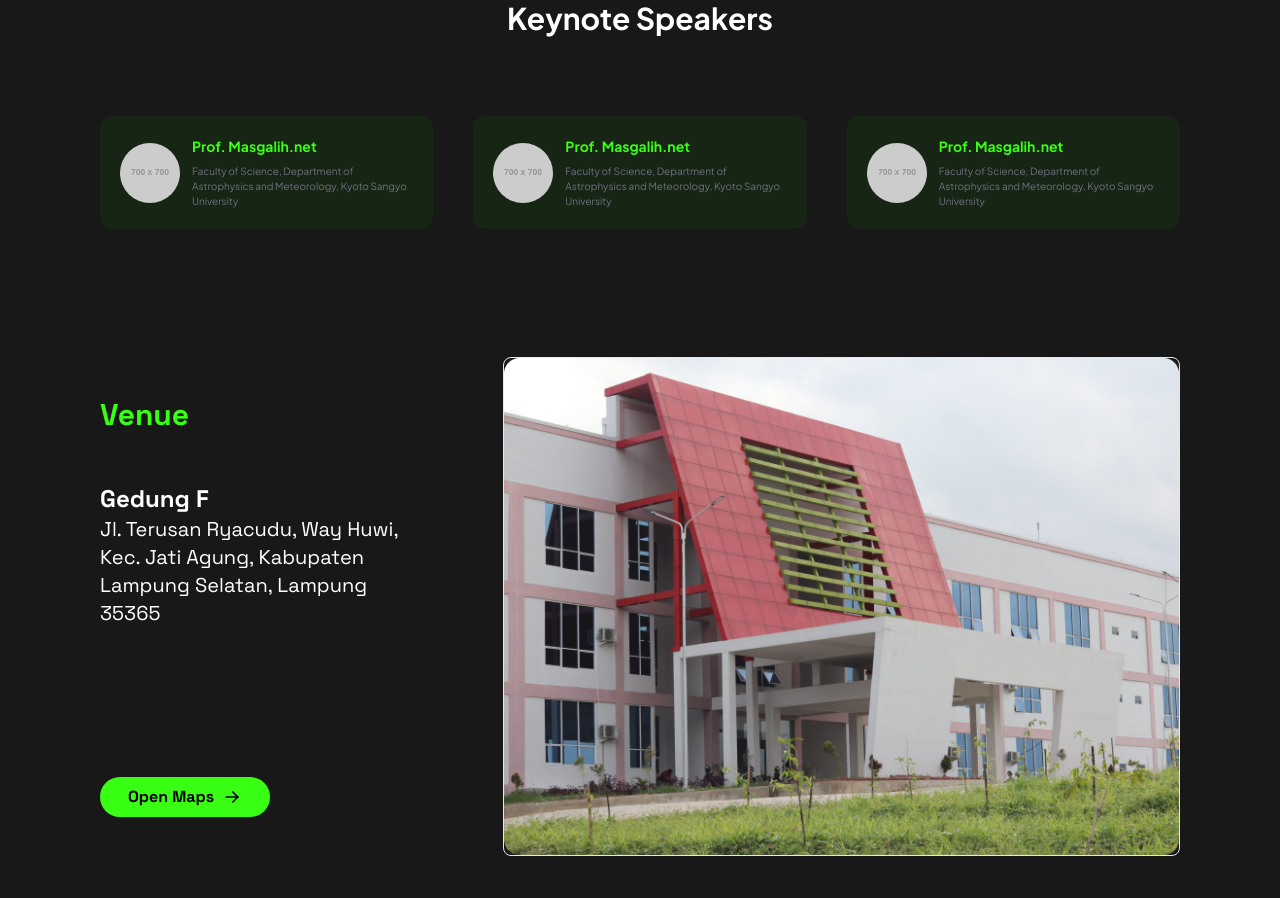
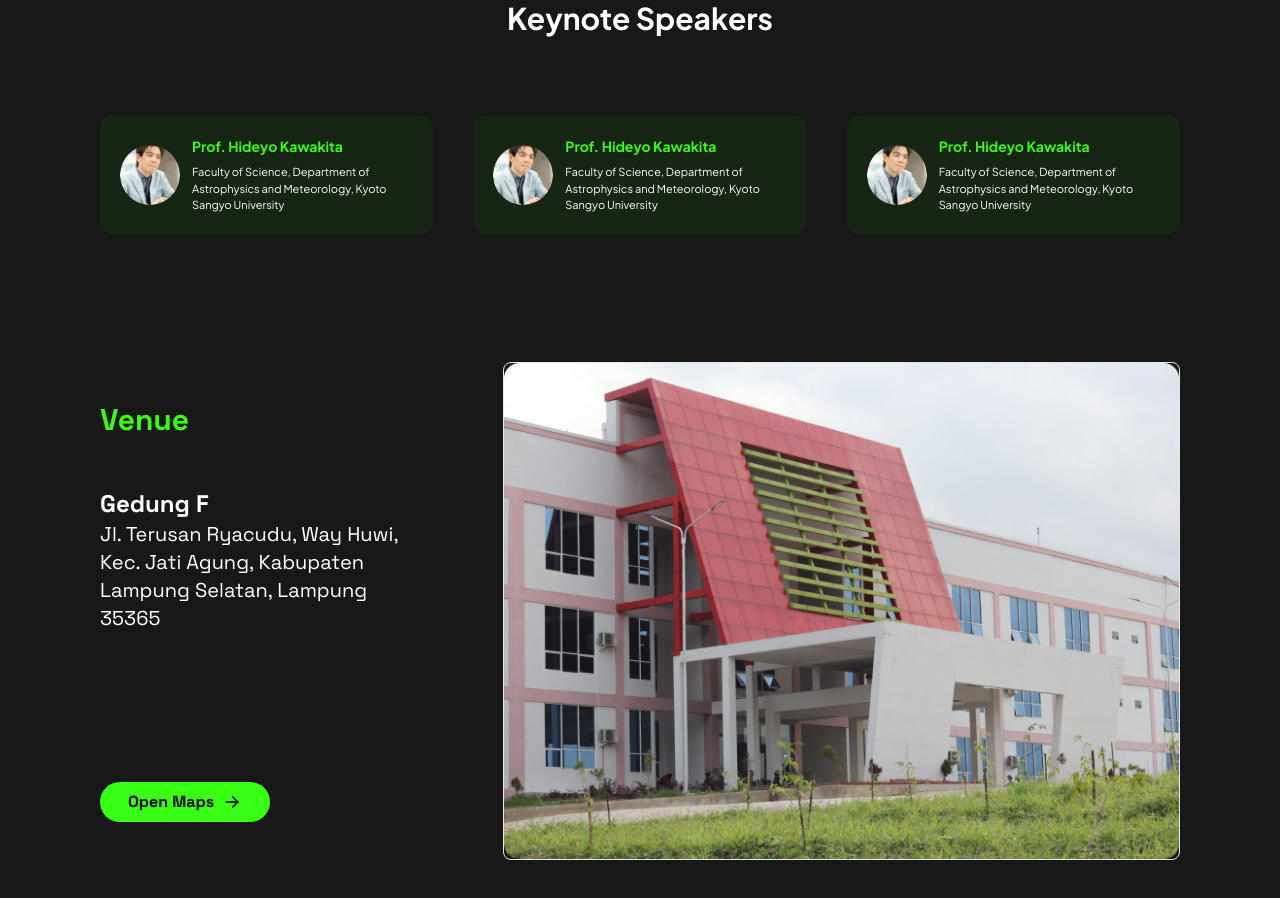
Before and after one commit to projeksainsdata/icssf-frontend, a React (Vite) app: page / in a window 1280 px wide. Shown: the part 840-1738 px from the top of the page. Built offline with nearby package versions, Linux system fonts and the light colour scheme.

Commit message:
update keynote

```diff
--- a/src/components/Keynote.jsx
+++ b/src/components/Keynote.jsx
@@ -1,4 +1,5 @@
 import React from "react";
+import ImageVanue from "./../assets/images/imageKeynot.png";
 
 const Keynote = () => {
     return (
@@ -6,26 +7,26 @@ const Keynote = () => {
             <div className="text-center font-plusJakarta mt-10">
                 <h1 className="text-white font-plusJakarta text-3xl font-bold">Keynote Speakers</h1>
 
-                <div className="mt-20 grid grid-cols-1 md:grid-cols-3 gap-10 md:px-[100px] px-10">
+                <div className="mt-20 grid grid-cols-1 md:grid-cols-3 gap-5 md:gap-10 md:px-[100px] px-10">
                     <div className="flex items-center mb-2 bg-key p-5 rounded-xl">
-                        <img src='https://placehold.co/700x700' className="w-[60px] rounded-full" />
+                        <img src={ImageVanue} className="w-[60px] rounded-full" />
                         <div className="flex flex-col ml-3">
-                            <p className="text-sm text-colorGreen font-bold text-left">Prof. Masgalih.net</p>
-                            <p className="text-gray-500 text-[10px] mt-2 text-left">Faculty of Science, Department of Astrophysics and Meteorology, Kyoto Sangyo University</p>
+                            <p className="text-sm text-colorGreen font-bold text-left">Prof. Hideyo Kawakita</p>
+                            <p className="text-white text-[11px] mt-2 text-left">Faculty of Science, Department of Astrophysics and Meteorology, Kyoto Sangyo University</p>
                         </div>
                     </div>
                     <div className="flex items-center mb-2 bg-key p-5 rounded-xl">
-                        <img src='https://placehold.co/700x700' className="w-[60px] rounded-full" />
+                        <img src={ImageVanue} className="w-[60px] rounded-full" />
                         <div className="flex flex-col ml-3">
-                            <p className="text-sm text-colorGreen font-bold text-left">Prof. Masgalih.net</p>
-                            <p className="text-gray-500 text-[10px] mt-2 text-left">Faculty of Science, Department of Astrophysics and Meteorology, Kyoto Sangyo University</p>
+                            <p className="text-sm text-colorGreen font-bold text-left">Prof. Hideyo Kawakita</p>
+                            <p className="text-white text-[11px] mt-2 text-left">Faculty of Science, Department of Astrophysics and Meteorology, Kyoto Sangyo University</p>
                         </div>
                     </div>
                     <div className="flex items-center mb-2 bg-key p-5 rounded-xl">
-                        <img src='https://placehold.co/700x700' className="w-[60px] rounded-full" />
+                        <img src={ImageVanue} className="w-[60px] rounded-full" />
                         <div className="flex flex-col ml-3">
-                            <p className="text-sm text-colorGreen font-bold text-left">Prof. Masgalih.net</p>
-                            <p className="text-gray-500 text-[10px] mt-2 text-left">Faculty of Science, Department of Astrophysics and Meteorology, Kyoto Sangyo University</p>
+                            <p className="text-sm text-colorGreen font-bold text-left">Prof. Hideyo Kawakita</p>
+                            <p className="text-white text-[11px] mt-2 text-left">Faculty of Science, Department of Astrophysics and Meteorology, Kyoto Sangyo University</p>
                         </div>
                     </div>
                 </div>
```
Also changed, not shown: src/assets/images/imageKeynot.png (added).
